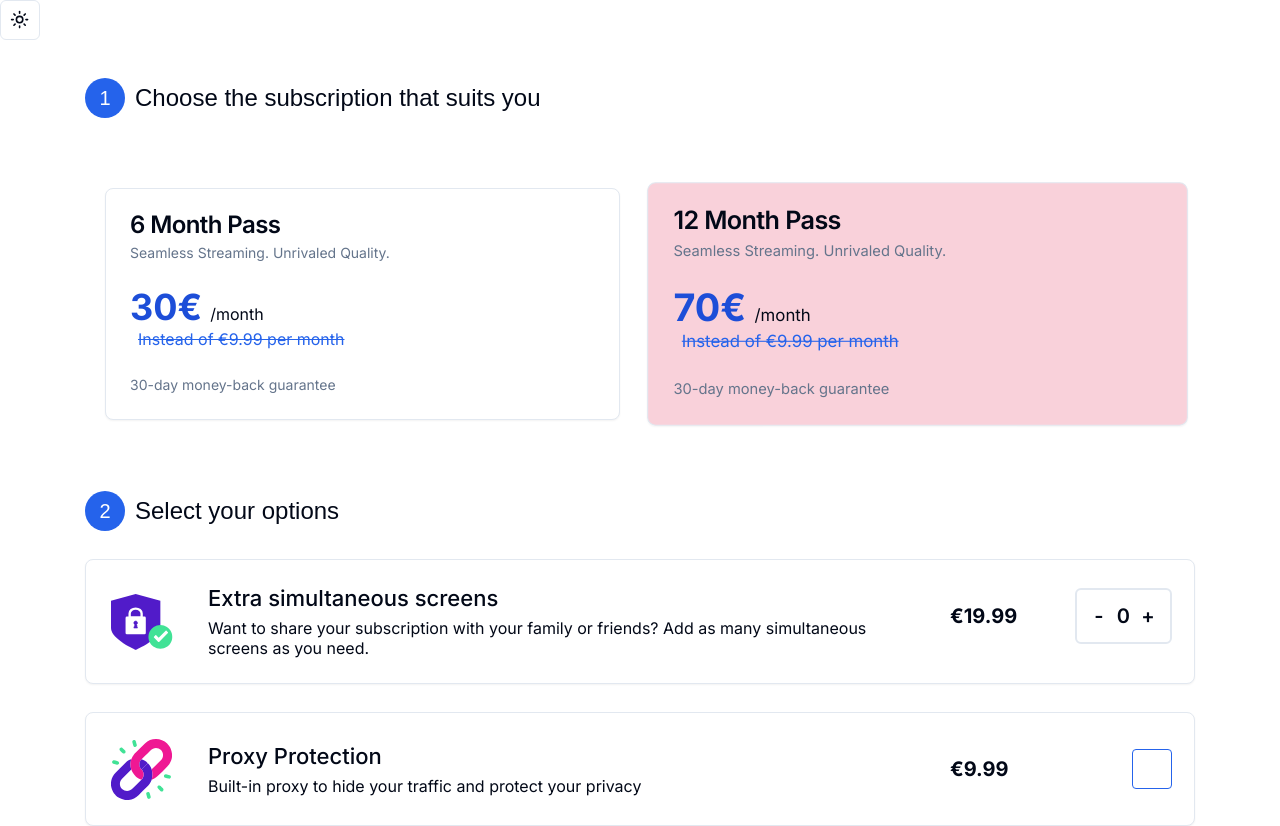
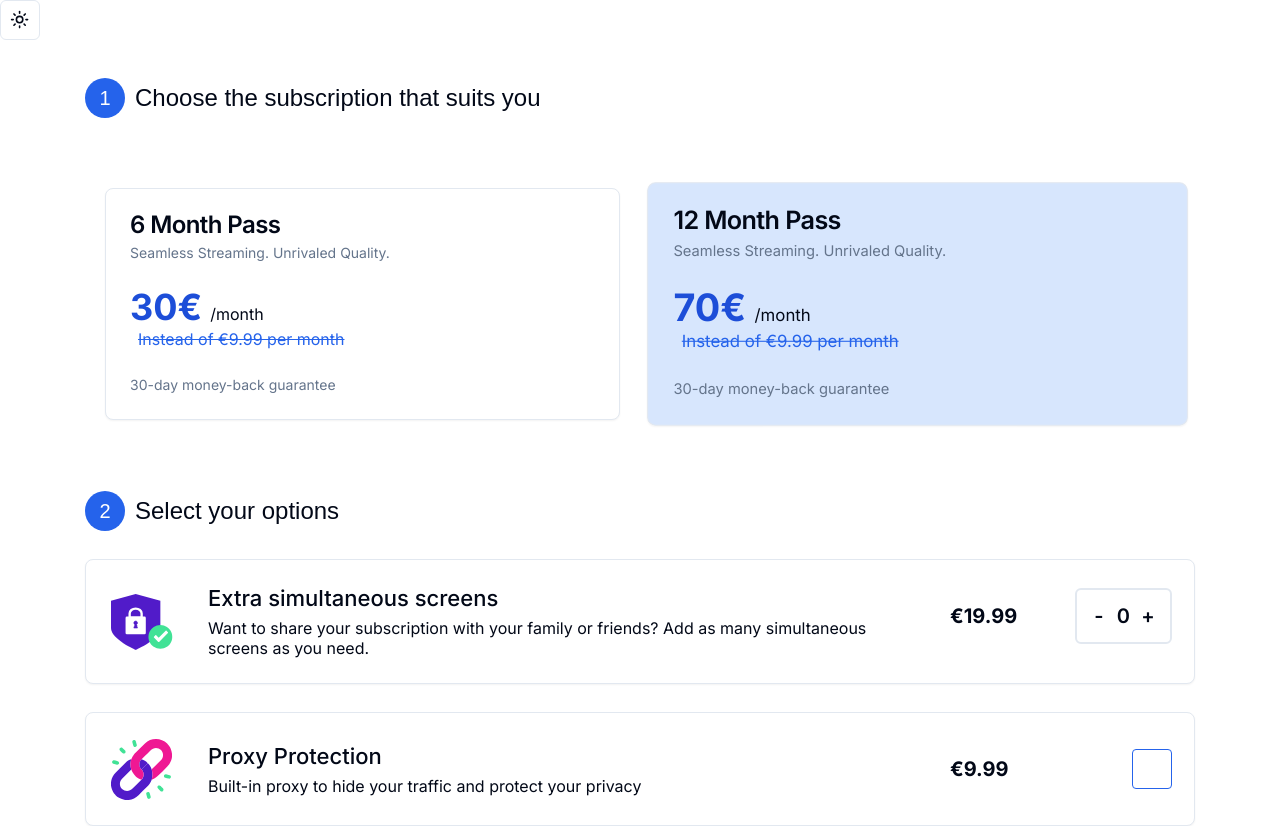
Before and after one commit to akramennaseh/checkout-frontend, a Next.js app: page / in a window 1280 px wide. Shown: the top 826 px of the page. Built offline with nearby package versions, Linux system fonts and the light colour scheme.

Commit message:
Update card hover and selected background color

```diff
--- a/app/globals.css
+++ b/app/globals.css
@@ -69,10 +69,10 @@
 
 .card:hover {
   transform: scale(1.05);
-  background-color:rgba(225, 29, 72,0.2);
+  background-color:hsla(217.2, 91.2%, 59.8%, 0.2);;
 }
 
 .card-selected {
   transform: scale(1.05);
-  background-color: rgba(225, 29, 72,0.2);
+  background-color: hsla(217.2, 91.2%, 59.8%, 0.2);;
 }
```
